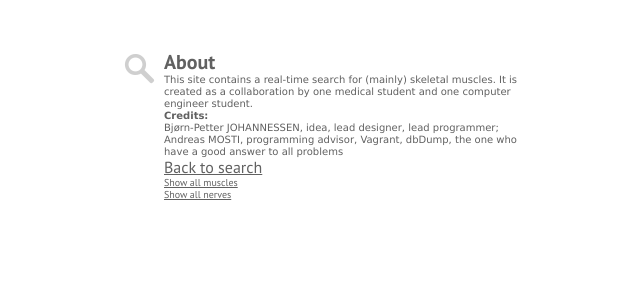
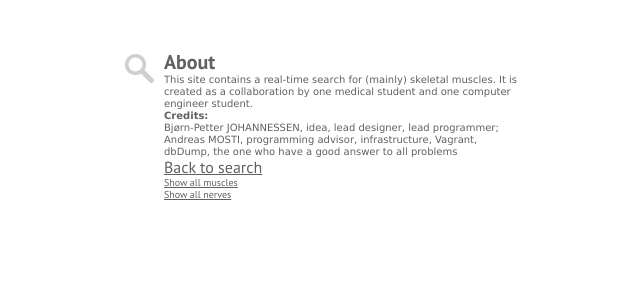
Before and after one commit to bpjohannessen/muscledb-web_old, a PHP site: page /about.php in a window 1280 px wide. Shown: the top 300 px of the page, without its empty margins (316-956 px from the left). Run offline with PHP 8.4, Linux system fonts and the light colour scheme; some libraries are stand-ins or nearby versions.

Commit message:
Small edit

```diff
--- a/about.php
+++ b/about.php
@@ -35,7 +35,7 @@
 		<div class="icon"></div>
 		<h1 class="title">About</h1>
 		<p class="title">This site contains a real-time search for (mainly) skeletal muscles. It is created as a collaboration by one medical student and one computer engineer student.</p>
-		<p class="title"><b>Credits:</b><br> Bjørn-Petter JOHANNESSEN, idea, lead designer, lead programmer; <br>Andreas MOSTI, programming advisor, Vagrant, dbDump, the one who have a good answer to all problems</p>
+		<p class="title"><b>Credits:</b><br> Bjørn-Petter JOHANNESSEN, idea, lead designer, lead programmer; <br>Andreas MOSTI, programming advisor, infrastructure, Vagrant, dbDump, the one who have a good answer to all problems</p>
 		<h2 class="title"><a href="index.php">Back to search</a></h2>
 		<h5 class="title"><a href="muscle.php">Show all muscles</a></h5>
 		<h5 class="title"><a href="nerve.php">Show all nerves</a></h5>
```
